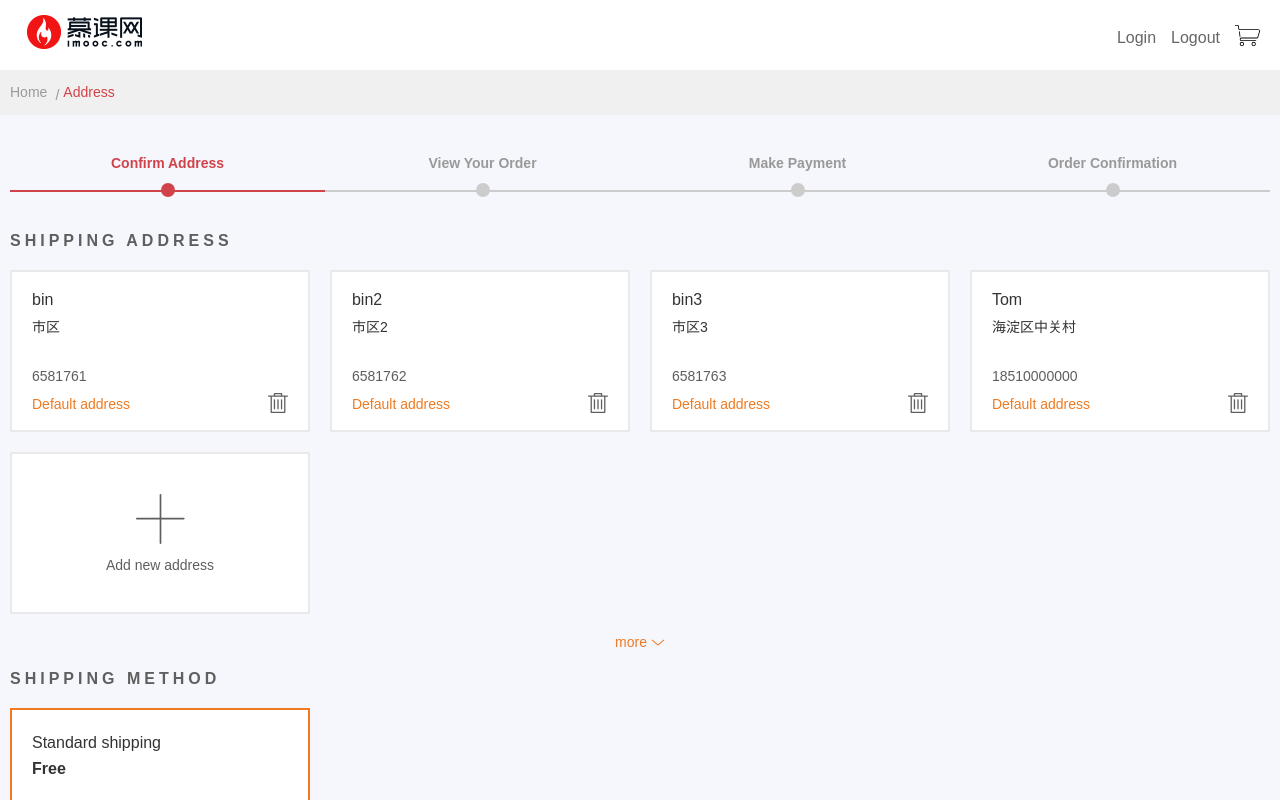
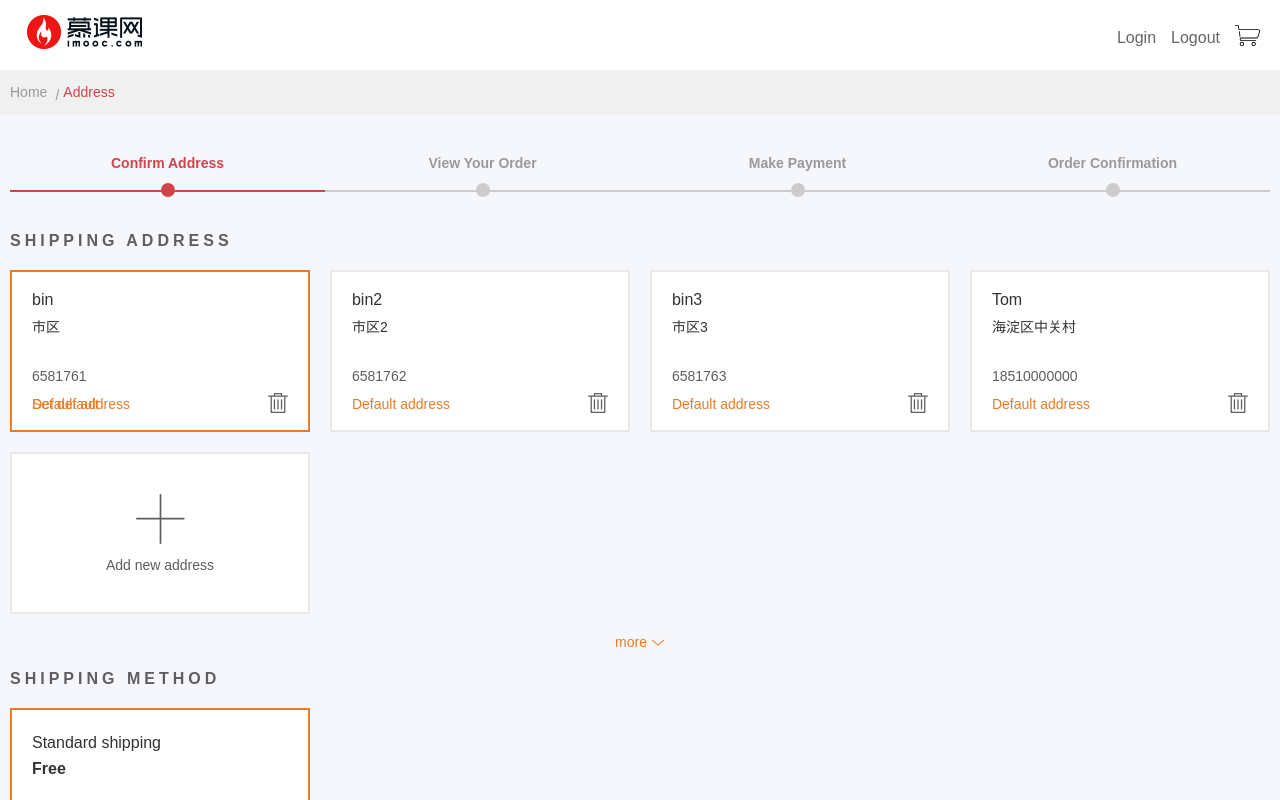
Before and after one commit to hldxlx/vueshangcheng, a Vue app: page /#/address in a window 1280 px wide. Shown: the top 800 px of the page. Built offline with nearby package versions, Linux system fonts and the light colour scheme; no server answers; what vue-infinite-scroll would draw is missing.

Commit message:
地址列表选中时添加样式

```diff
--- a/src/views/Address.vue
+++ b/src/views/Address.vue
@@ -95,7 +95,7 @@
             <div class="addr-list-wrap">
               <div class="addr-list">
                 <ul>
-                  <li v-for="item in addressListFilter">
+                  <li v-for="(item,index) in addressListFilter" v-bind:class="{'check':checkIndex==index}" @click="checkIndex=index;">
                     <dl>
                       <dt>{{item.userName}}</dt>
                       <dd class="address">{{item.streetName}}</dd>
@@ -139,7 +139,7 @@
               </div>
 
               <div class="shipping-addr-more">
-                <a class="addr-more-btn up-down-btn" href="javascript:;" @click="expand">
+                <a class="addr-more-btn up-down-btn" href="javascript:;" @click="expand" v-bind:class="{'open':limit>3}">
                   more
                   <i class="i-up-down">
                     <i class="i-up-down-l"></i>
@@ -215,6 +215,7 @@
       data(){
           return{
             limit:3,
+            checkIndex:0,
             addressList:[]
           }
       },
```
